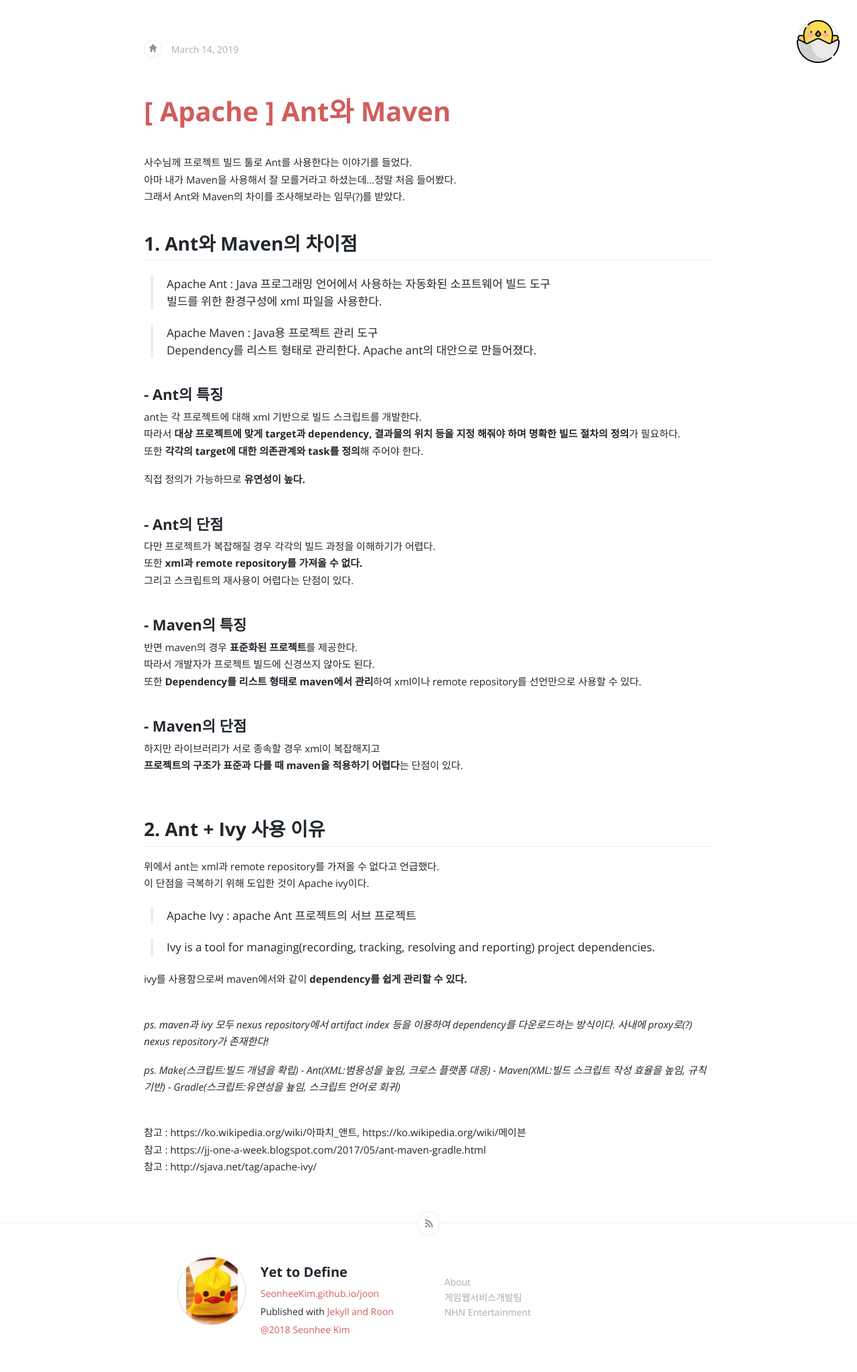
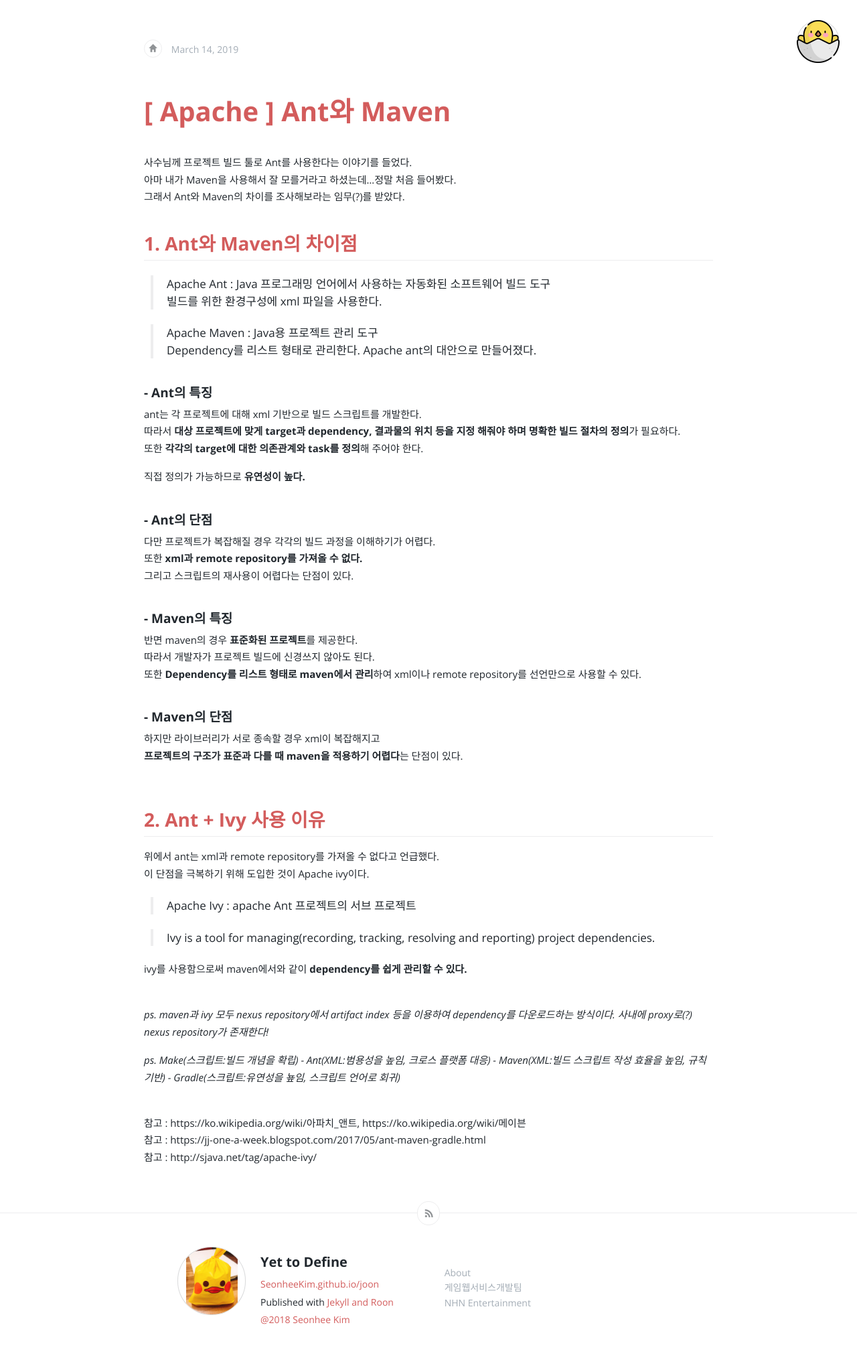
Before and after one commit to vormwald/joon, a Jekyll site: the page built from _posts/2019-03-14-[-Apache-]-Ant와-Maven.md, in a window 1280 px wide. Shown: the whole page at 67% size. Built offline with Jekyll 4.4.1, drawn with Linux system fonts in a browser that asks for light colours; our own code applies the rules of GitHub Pages for plain Markdown files; Markdown is read by kramdown in place of the engine named in the settings; comment, search, counter and statistics services are not loaded.

Commit message:
change h2 color and h5 size reduce

```diff
--- a/_config.yml
+++ b/_config.yml
@@ -14,7 +14,7 @@
 paginate: 5
 
 # Build settings
-markdown: markdown
+markdown: kramdown
 highlighter: rouge
 
 gems:
--- a/css/screen.css
+++ b/css/screen.css
@@ -368,8 +368,7 @@
 body>header h1 a {
     color: #0e3054;
     font-family: 'Lobster', cursive;
-    font-size: 4.5rem;
-    font-weight: bold;
+    font-size: 4.7rem;
 }
 body.noimage {
     border-top-width: 4px;
@@ -561,7 +560,8 @@
     font-size: 30px
 }
 article .text h2 {
-    font-size: 28px
+    font-size: 28px;
+    color: #d35c5c;
 }
 article .text h3 {
     font-size: 26px
@@ -570,7 +570,7 @@
     font-size: 24px
 }
 article .text h5 {
-    font-size: 22px
+    font-size: 19px
 }
 article .text h6 {
     font-size: 20px
```
